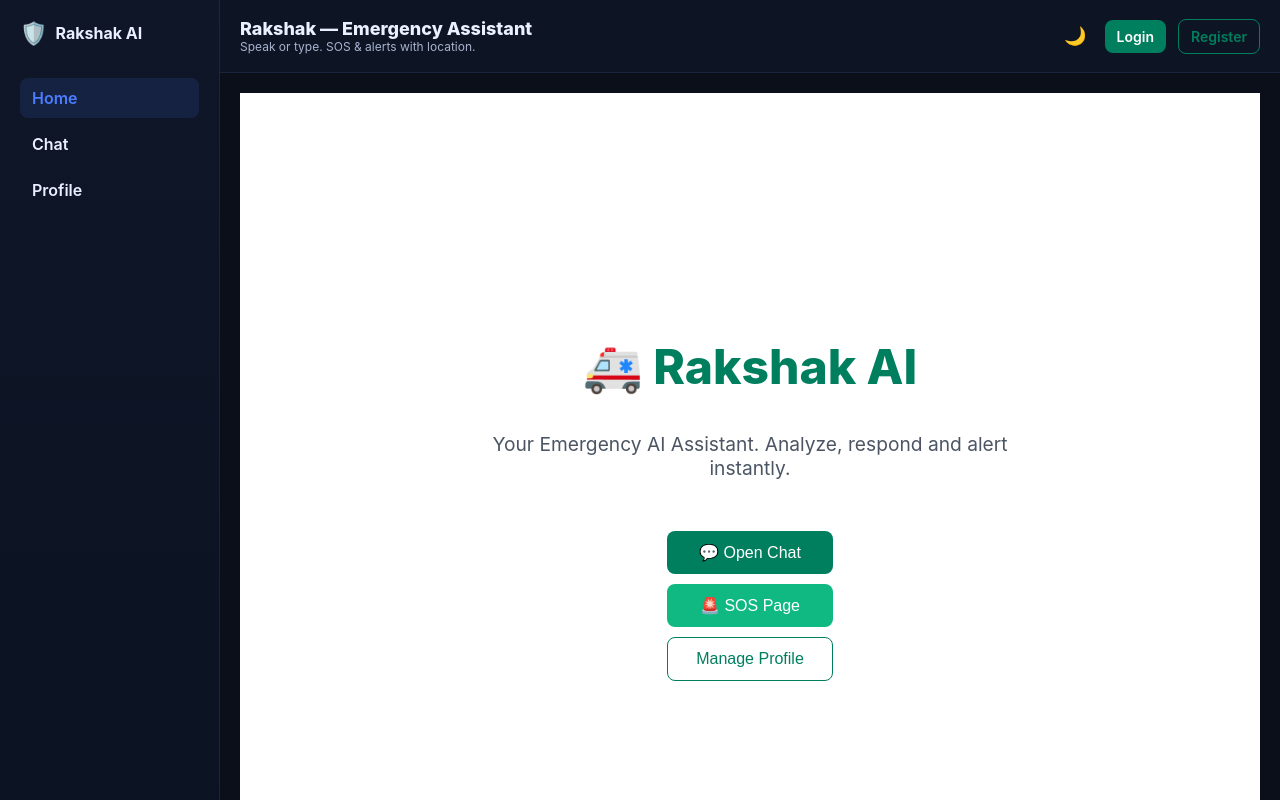
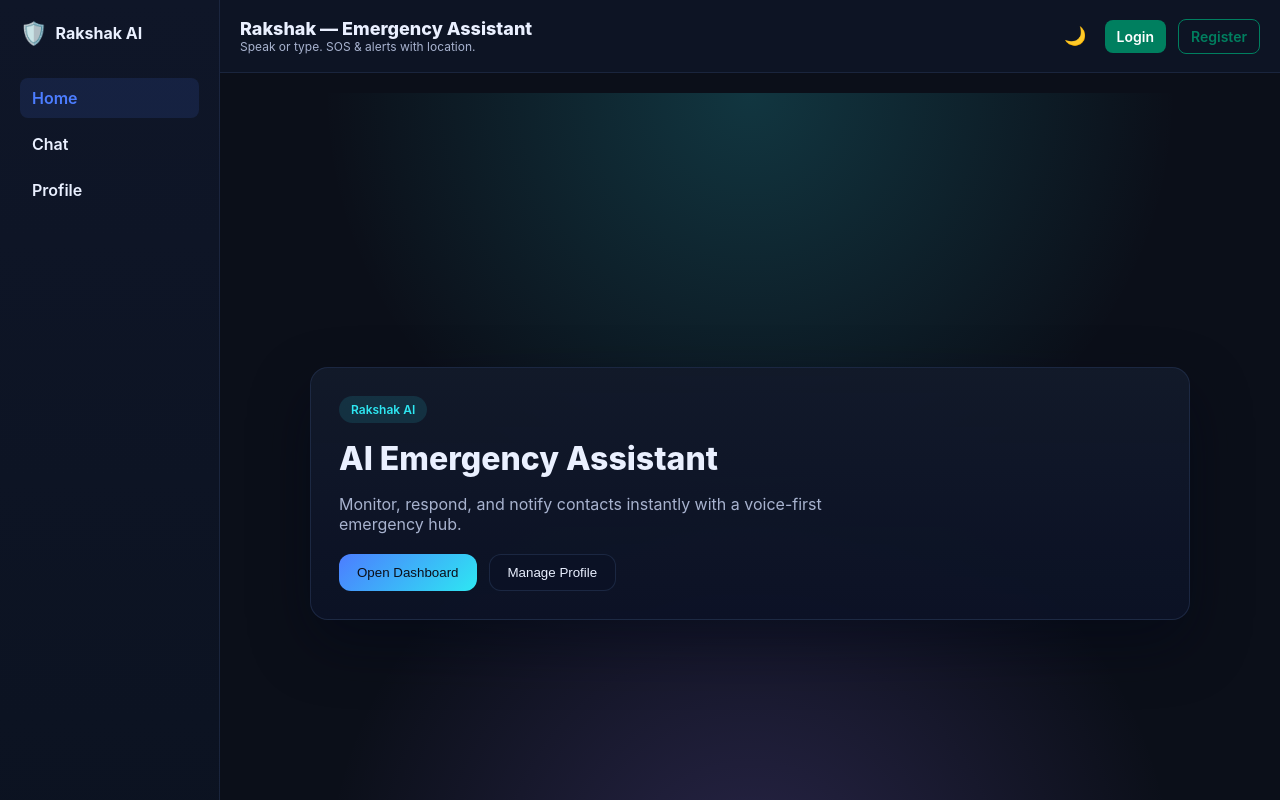
Before and after one commit to bhaweshsingh559/AWS_Hackerthon, a React (Vite) app in the folder ai-emergency-frontend/: page / in a window 1280 px wide. Shown: the top 800 px of the page. Built offline with nearby package versions, Linux system fonts and the light colour scheme; no server answers.

Commit message:
Wire dashboard shortcuts to home and profile

```diff
--- a/ai-emergency-frontend/src/components/Profile.jsx
+++ b/ai-emergency-frontend/src/components/Profile.jsx
@@ -112,49 +112,48 @@ export default function Profile() {
 
   if (loading) {
     return (
-      <div style={styles.page}>
-        <div style={styles.card}><h3>Loading profile…</h3></div>
+      <div className="profile-shell">
+        <div className="profile-card"><h3>Loading profile…</h3></div>
       </div>
     );
   }
 
   return (
-    <div style={styles.page}>
-      <div style={{ ...styles.card, maxWidth: 820 }}>
-        <div style={styles.headerRow}>
-          <h2 style={styles.title}>Profile & Emergency Contacts</h2>
-          <div style={styles.smallTag}>Manage your emergency info</div>
+    <div className="profile-shell">
+      <div className="profile-card">
+        <div className="profile-header">
+          <h2>Profile & Emergency Contacts</h2>
+          <span className="profile-badge">Emergency Ready</span>
         </div>
 
-        <p style={styles.subtitle}>
+        <p className="profile-subtitle">
           Provide at least one emergency contact (these numbers will be notified when SOS is triggered).
         </p>
 
-        <form onSubmit={handleSave} style={{ width: "100%", display: "grid", gap: 12 }}>
-          <div style={styles.row}>
-            <label style={styles.label}>Full name</label>
-            <input style={styles.input} value={name} onChange={(e) => setName(e.target.value)} placeholder="Your full name" />
+        <form onSubmit={handleSave} className="profile-form">
+          <div className="profile-field">
+            <label>Full name</label>
+            <input value={name} onChange={(e) => setName(e.target.value)} placeholder="Your full name" />
           </div>
 
-          <div style={styles.row}>
-            <label style={styles.label}>Primary phone</label>
-            <input style={styles.input} value={phone} onChange={(e) => setPhone(e.target.value)} placeholder="+91xxxxxxxxxx" />
+          <div className="profile-field">
+            <label>Primary phone</label>
+            <input value={phone} onChange={(e) => setPhone(e.target.value)} placeholder="+91xxxxxxxxxx" />
           </div>
 
-          <div style={styles.row}>
-            <label style={styles.label}>Emergency contact 1</label>
-            <input style={styles.input} value={contact1} onChange={(e) => setContact1(e.target.value)} placeholder="+91xxxxxxxxxx" />
+          <div className="profile-field">
+            <label>Emergency contact 1</label>
+            <input value={contact1} onChange={(e) => setContact1(e.target.value)} placeholder="+91xxxxxxxxxx" />
           </div>
 
-          <div style={styles.row}>
-            <label style={styles.label}>Emergency contact 2 (optional)</label>
-            <input style={styles.input} value={contact2} onChange={(e) => setContact2(e.target.value)} placeholder="+91yyyyyyyyyy" />
+          <div className="profile-field">
+            <label>Emergency contact 2 (optional)</label>
+            <input value={contact2} onChange={(e) => setContact2(e.target.value)} placeholder="+91yyyyyyyyyy" />
           </div>
 
-          <div style={styles.row}>
-            <label style={styles.label}>Medical / allergy info (optional)</label>
+          <div className="profile-field full">
+            <label>Medical / allergy info (optional)</label>
             <textarea
-              style={styles.textarea}
               value={medicalInfo}
               onChange={(e) => setMedicalInfo(e.target.value)}
               rows={3}
@@ -162,16 +161,16 @@ export default function Profile() {
             />
           </div>
 
-          {error && <div style={styles.error}>{error}</div>}
+          {error && <div className="profile-error">{error}</div>}
 
-          <div style={{ display: "flex", gap: 10, marginTop: 6 }}>
-            <button className="btn" type="submit" disabled={saving} style={styles.primary}>
+          <div className="profile-actions">
+            <button className="profile-btn primary" type="submit" disabled={saving}>
               {saving ? "Saving…" : "Save profile"}
             </button>
 
             <button
               type="button"
-              style={styles.ghost}
+              className="profile-btn ghost"
               onClick={() => {
                 setName(user?.name || user?.Name || "");
                 setPhone(user?.phone || user?.Phone || "");
@@ -190,103 +189,3 @@ export default function Profile() {
     </div>
   );
 }
-
-/* Styles (kept JS object so easy to copy-paste) */
-const styles = {
-  page: {
-    minHeight: "100vh",
-    display: "flex",
-    alignItems: "flex-start",
-    justifyContent: "center",
-    background: "#f8fafc",
-    padding: 24,
-  },
-  card: {
-    width: "100%",
-    padding: "26px",
-    borderRadius: 12,
-    background: "#ffffff",
-    boxShadow: "0 12px 30px rgba(2,6,23,0.08)",
-    border: "1px solid rgba(2,6,23,0.03)",
-  },
-  headerRow: {
-    display: "flex",
-    alignItems: "center",
-    justifyContent: "space-between",
-    gap: 12,
-    marginBottom: 6,
-  },
-  title: {
-    margin: 0,
-    color: "#0f172a",
-    fontSize: 20,
-    fontWeight: 800,
-  },
-  smallTag: {
-    background: "#ecfdf5",
-    color: "#065f46",
-    padding: "6px 10px",
-    borderRadius: 8,
-    fontSize: 12,
-    fontWeight: 700,
-  },
-  subtitle: {
-    marginTop: 4,
-    marginBottom: 14,
-    color: "#475569",
-    fontSize: 14,
-  },
-  row: {
-    display: "flex",
-    flexDirection: "column",
-    gap: 6,
-  },
-  label: {
-    fontSize: 13,
-    color: "#475569",
-    marginBottom: 4,
-  },
-  input: {
-    width: "100%",
-    padding: "12px 14px",
-    borderRadius: 10,
-    border: "1px solid #e6eef2",
-    fontSize: 15,
-    outline: "none",
-    boxSizing: "border-box",
-  },
-  textarea: {
-    width: "100%",
-    padding: "12px 14px",
-    borderRadius: 10,
-    border: "1px solid #e6eef2",
-    fontSize: 15,
-    outline: "none",
-    boxSizing: "border-box",
-    resize: "vertical",
-  },
-  primary: {
-    background: "#007f5f",
-    color: "#fff",
-    border: "none",
-    padding: "10px 18px",
-    borderRadius: 10,
-    cursor: "pointer",
-    fontWeight: 700,
-    minWidth: 140,
-  },
-  ghost: {
-    background: "transparent",
-    color: "#0f172a",
-    border: "1px solid #e6eef0",
-    padding: "10px 14px",
-    borderRadius: 10,
-    cursor: "pointer",
-  },
-  error: {
-    marginTop: 6,
-    color: "#b91c1c",
-    fontSize: 14,
-    fontWeight: 600,
-  },
-};
--- a/ai-emergency-frontend/src/pages/Home.jsx
+++ b/ai-emergency-frontend/src/pages/Home.jsx
@@ -2,80 +2,26 @@ import React from "react";
 import { useNavigate } from "react-router-dom";
 
 export default function Home() {
-
   const navigate = useNavigate();
 
   return (
-    <div className="home-container" style={styles.container}>
-      <h1 style={styles.title}>🚑 Rakshak AI</h1>
-      <p style={styles.subtitle}>
-        Your Emergency AI Assistant. Analyze, respond and alert instantly.
-      </p>
+    <div className="home-shell">
+      <div className="home-card">
+        <div className="home-badge">Rakshak AI</div>
+        <h1 className="home-title">AI Emergency Assistant</h1>
+        <p className="home-subtitle">
+          Monitor, respond, and notify contacts instantly with a voice-first emergency hub.
+        </p>
 
-      <div style={styles.actions}>
-        <button style={styles.primary} onClick={() => navigate("/chat")}>
-          💬 Open Chat
-        </button>
-        <button style={styles.secondary} onClick={() => navigate("/sos")}>
-          🚨 SOS Page
-        </button>
-        <button style={styles.link} onClick={() => navigate("/profile")}>
-          Manage Profile
-        </button>
+        <div className="home-actions">
+          <button className="home-btn primary" onClick={() => navigate("/chat")}>
+            Open Dashboard
+          </button>
+          <button className="home-btn" onClick={() => navigate("/profile")}>
+            Manage Profile
+          </button>
+        </div>
       </div>
     </div>
   );
 }
-
-const styles = {
-  container: {
-    background: "#ffffff",
-    color: "#0f172a",
-    textAlign: "center",
-    padding: "6rem 1rem",
-    minHeight: "100vh",
-    display: "flex",
-    flexDirection: "column",
-    justifyContent: "center",
-    alignItems: "center",
-  },
-  title: {
-    fontSize: "3rem",
-    fontWeight: "800",
-    marginBottom: "1rem",
-    color: "#007f5f",
-  },
-  subtitle: {
-    fontSize: "1.2rem",
-    color: "#4b5563",
-    maxWidth: 600,
-  },
-  actions: { marginTop: "2rem", display: "flex", flexDirection: "column", gap: 10 },
-  primary: {
-    background: "#007f5f",
-    color: "#fff",
-    border: "none",
-    borderRadius: 8,
-    padding: "12px 28px",
-    fontSize: 16,
-    cursor: "pointer",
-  },
-  secondary: {
-    background: "#10b981",
-    color: "#fff",
-    border: "none",
-    borderRadius: 8,
-    padding: "12px 28px",
-    fontSize: 16,
-    cursor: "pointer",
-  },
-  link: {
-    background: "none",
-    color: "#007f5f",
-    border: "1px solid #007f5f",
-    borderRadius: 8,
-    padding: "12px 28px",
-    fontSize: 16,
-    cursor: "pointer",
-  },
-};
--- a/ai-emergency-frontend/src/styles/globals.css
+++ b/ai-emergency-frontend/src/styles/globals.css
@@ -406,6 +406,28 @@ body, #root { height: 100%; margin: 0; font-family: Inter, ui-sans-serif, system
   border-color: rgba(255,59,59,0.5);
   box-shadow: 0 0 18px rgba(255,59,59,0.35);
 }
+.dashboard-shortcuts {
+  margin-top: 24px;
+  display: grid;
+  grid-template-columns: repeat(auto-fit, minmax(240px, 1fr));
+  gap: 16px;
+}
+.dashboard-shortcut-card {
+  background: rgba(18,26,42,0.85);
+  border: 1px solid rgba(35,49,79,0.7);
+  border-radius: 16px;
+  padding: 16px;
+  display: flex;
+  justify-content: space-between;
+  align-items: center;
+}
+.shortcut-title {
+  font-weight: 700;
+}
+.shortcut-subtitle {
+  font-size: 12px;
+  color: #8aa1c6;
+}
 
 @keyframes wavePulse {
   0%, 100% { transform: translateX(0); opacity: 0.5; }
@@ -452,6 +474,135 @@ body, #root { height: 100%; margin: 0; font-family: Inter, ui-sans-serif, system
   bottom: -90px;
   right: -40px;
   animation-delay: 1.5s;
+}
+.home-shell,
+.profile-shell {
+  min-height: 100vh;
+  padding: 32px;
+  display: flex;
+  align-items: center;
+  justify-content: center;
+  background:
+    radial-gradient(circle at top, rgba(46,231,242,0.18), transparent 45%),
+    radial-gradient(circle at bottom, rgba(155,123,255,0.2), transparent 45%),
+    #0b0f19;
+}
+.home-card,
+.profile-card {
+  width: 100%;
+  max-width: 880px;
+  padding: 28px;
+  border-radius: 18px;
+  background: linear-gradient(180deg, rgba(18,26,42,0.98), rgba(12,18,38,0.92));
+  border: 1px solid rgba(35,49,79,0.7);
+  box-shadow: 0 24px 60px rgba(2,6,23,0.45);
+}
+.home-badge {
+  display: inline-flex;
+  align-items: center;
+  padding: 6px 12px;
+  border-radius: 999px;
+  background: rgba(46,231,242,0.12);
+  color: #2ee7f2;
+  font-size: 12px;
+  font-weight: 600;
+}
+.home-title {
+  margin: 16px 0 6px;
+  font-size: 32px;
+  font-weight: 800;
+}
+.home-subtitle {
+  color: #a8b3cf;
+  max-width: 560px;
+}
+.home-actions {
+  margin-top: 20px;
+  display: flex;
+  flex-wrap: wrap;
+  gap: 12px;
+}
+.home-btn {
+  border: 1px solid rgba(35,49,79,0.7);
+  background: rgba(12,18,38,0.9);
+  color: #eaf0ff;
+  padding: 10px 18px;
+  border-radius: 12px;
+  cursor: pointer;
+}
+.home-btn.primary {
+  background: linear-gradient(135deg, #4c7dff, #2ee7f2);
+  color: #0b0f19;
+  border: none;
+}
+.profile-header {
+  display: flex;
+  justify-content: space-between;
+  align-items: center;
+  gap: 12px;
+}
+.profile-badge {
+  padding: 6px 12px;
+  border-radius: 999px;
+  background: rgba(255,59,59,0.14);
+  color: #ff3b3b;
+  font-size: 12px;
+  font-weight: 600;
+}
+.profile-subtitle {
+  margin-top: 8px;
+  color: #a8b3cf;
+}
+.profile-form {
+  display: grid;
+  grid-template-columns: repeat(2, minmax(0, 1fr));
+  gap: 14px;
+  margin-top: 16px;
+}
+.profile-field {
+  display: flex;
+  flex-direction: column;
+  gap: 6px;
+}
+.profile-field.full {
+  grid-column: 1 / -1;
+}
+.profile-field label {
+  font-size: 13px;
+  color: #a8b3cf;
+}
+.profile-field input,
+.profile-field textarea {
+  background: rgba(11,18,32,0.9);
+  border: 1px solid rgba(35,49,79,0.7);
+  color: #eaf0ff;
+  padding: 10px 12px;
+  border-radius: 12px;
+}
+.profile-actions {
+  display: flex;
+  gap: 12px;
+  margin-top: 12px;
+}
+.profile-btn {
+  border-radius: 12px;
+  border: 1px solid rgba(35,49,79,0.7);
+  padding: 10px 18px;
+  background: rgba(12,18,38,0.9);
+  color: #eaf0ff;
+  cursor: pointer;
+}
+.profile-btn.primary {
+  background: linear-gradient(135deg, #4c7dff, #2ee7f2);
+  color: #0b0f19;
+  border: none;
+}
+.profile-btn.ghost {
+  background: transparent;
+}
+.profile-error {
+  color: #ff3b3b;
+  grid-column: 1 / -1;
 }
 .auth-card {
   width: 100%;
@@ -639,6 +790,12 @@ body, #root { height: 100%; margin: 0; font-family: Inter, ui-sans-serif, system
   }
 }
 
+@media (max-width: 720px) {
+  .profile-form {
+    grid-template-columns: 1fr;
+  }
+}
+
 @media (max-width: 768px) {
   .dashboard-shell {
     padding: 16px;
```
Also changed, not shown: ai-emergency-frontend/src/pages/Chat.jsx (+19 -0 lines).
